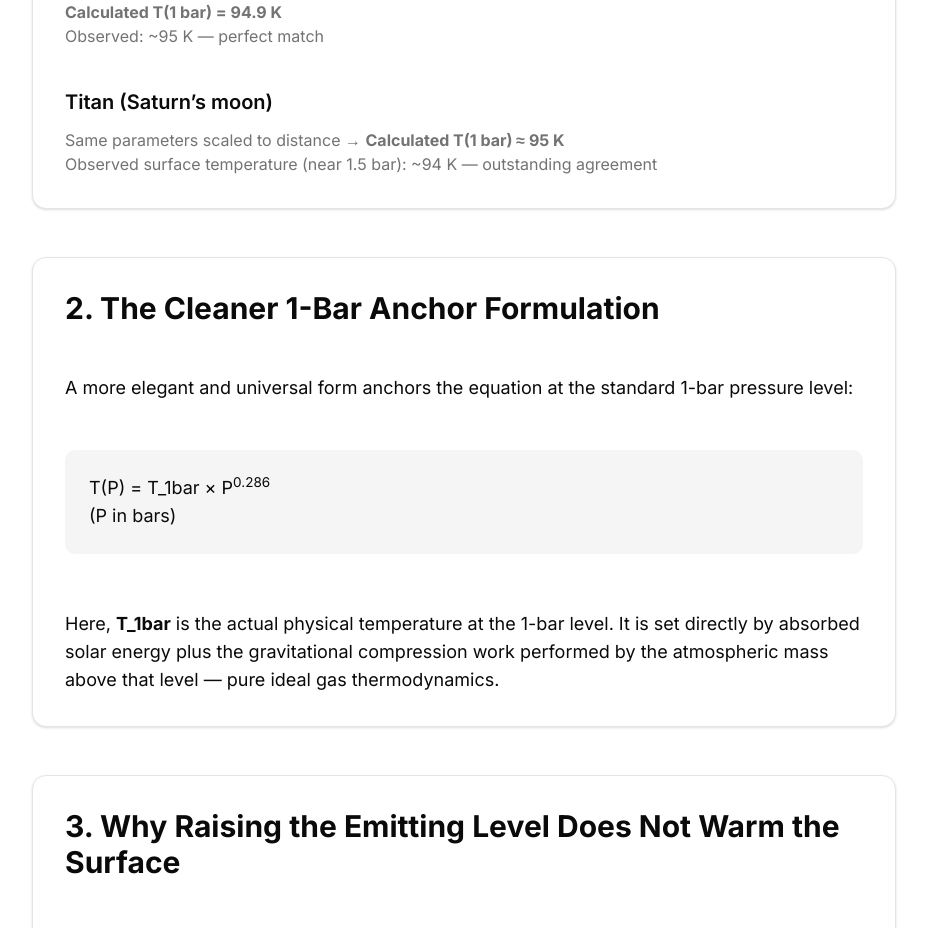
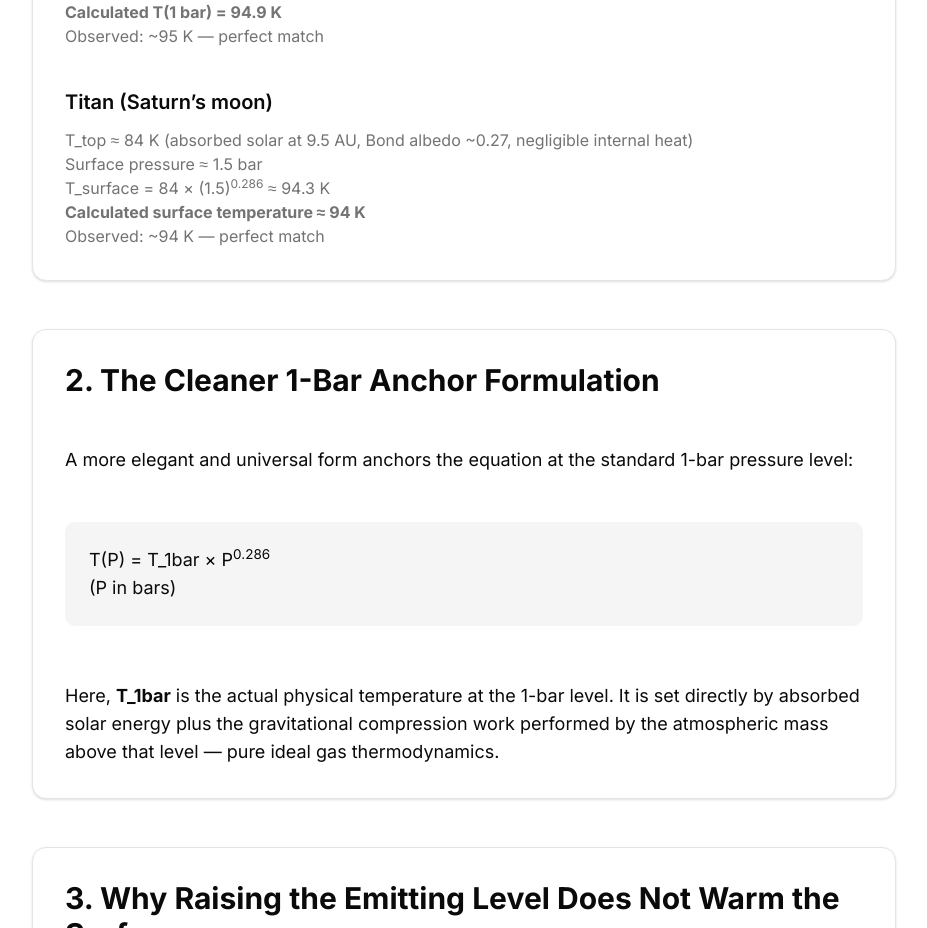
Before and after one commit to user29A/climate-thermo-interpreter, a Next.js app in the folder frontend/: page /theory in a window 1280 px wide. Shown: the part 2180-3108 px from the top of the page, without its empty margins (176-1103 px from the left). Built offline with nearby package versions, Linux system fonts and the light colour scheme.

Commit message:
theory page updates

```diff
--- a/frontend/app/theory/page.tsx
+++ b/frontend/app/theory/page.tsx
@@ -99,8 +99,11 @@ export default function TheoryPage() {
             <div>
               <h3 className="font-semibold text-xl mb-3">Titan (Saturn’s moon)</h3>
               <p className="text-muted-foreground">
-                Same parameters scaled to distance → <strong>Calculated T(1 bar) ≈ 95 K</strong><br />
-                Observed surface temperature (near 1.5 bar): ~94 K — outstanding agreement
+                T_top ≈ 84 K (absorbed solar at 9.5 AU, Bond albedo ~0.27, negligible internal heat)<br />
+                Surface pressure ≈ 1.5 bar<br />
+                T_surface = 84 × (1.5)<sup>0.286</sup> ≈ 94.3 K<br />
+                <strong>Calculated surface temperature ≈ 94 K</strong><br />
+                Observed: ~94 K — perfect match
               </p>
             </div>
           </div>
```
